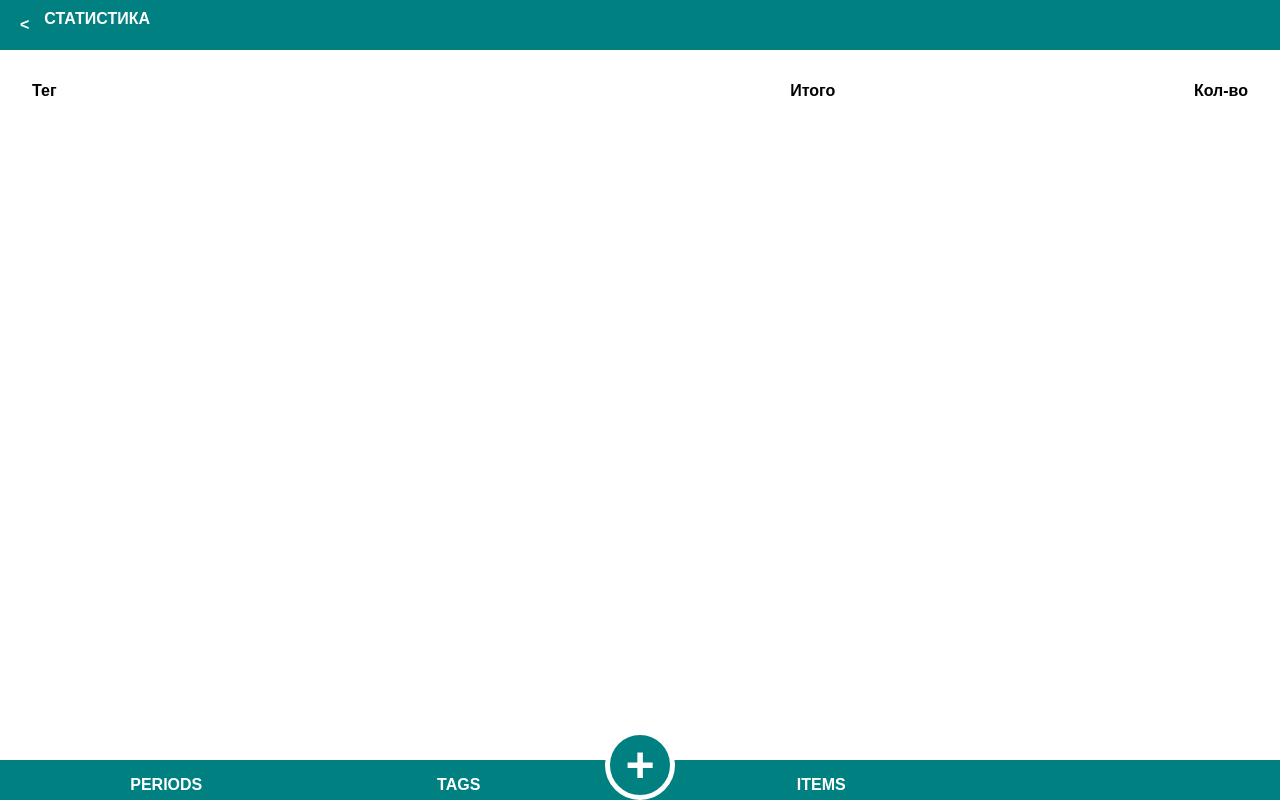
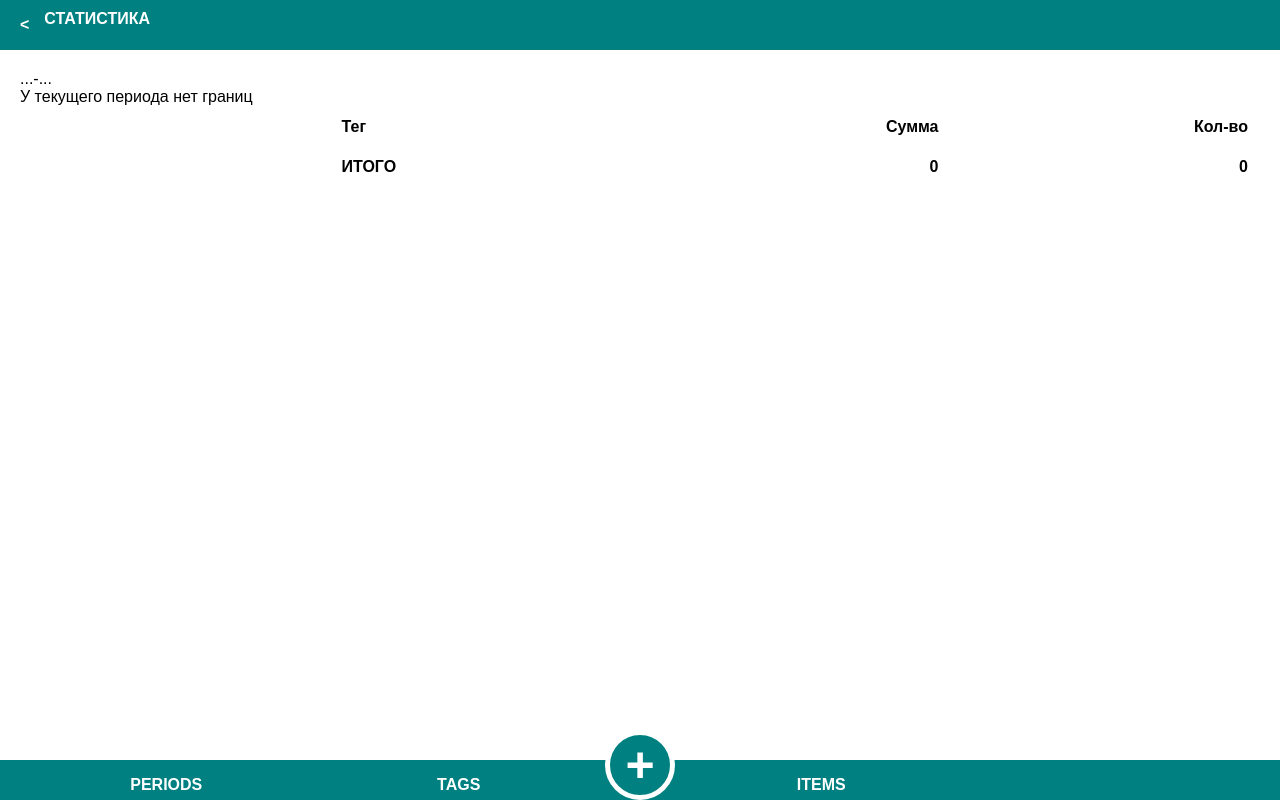
Before and after one commit to mohnatus/wallet-react, a React (Create React App) app: page /wallet/stats in a window 1280 px wide. Built offline with nearby package versions, Linux system fonts and the light colour scheme.

Commit message:
Доработки статистики

```diff
--- a/src/features/stats/periodStats/index.tsx
+++ b/src/features/stats/periodStats/index.tsx
@@ -1,4 +1,4 @@
-import { FC } from "react";
+import { FC, useEffect, useState } from "react";
 import { TItem, TPeriod, TTag } from "../../../types";
 import { useSelector } from "react-redux";
 import { selectPeriodInterval } from "../../periods/periodsSlice";
@@ -9,6 +9,8 @@ import { getStats } from "../../../utils/stats";
 
 import s from "./style.module.css";
 import { TagStats } from "./tagStats";
+import { getDiff } from "../../../utils/date";
+import { formatInterval } from "../../../utils/intervals";
 
 export type TPeriodStatsProps = {
   period?: TPeriod | null;
@@ -23,10 +25,20 @@ export const PeriodStats: FC<TPeriodStatsProps> = ({ period }) => {
   );
   const tags = useSelector(selectAllTags);
 
+  const [inactive, setInactive] = useState<Record<string, boolean>>({});
+
+  const handleToggle = (tagId: number) => {
+    setInactive((prev) => ({
+      ...prev,
+      [tagId]: !prev[tagId],
+    }));
+  };
+
   const stats = getStats(items);
 
   const sortedTags = tags.map((tag) => {
     const tagItems = stats[tag.id] || [];
+    tagItems.sort((a, b) => a.createdAt - b.createdAt);
     return {
       tag,
       items: tagItems,
@@ -36,23 +48,57 @@ export const PeriodStats: FC<TPeriodStatsProps> = ({ period }) => {
 
   sortedTags.sort((a, b) => b.total - a.total);
 
+  const activeTags = sortedTags.filter((tag) => !inactive[tag.tag.id]);
+  const inactiveTags = sortedTags.filter((tag) => inactive[tag.tag.id]);
+
+  const total = activeTags.reduce((total, tag) => total + tag.total, 0);
+  const count = activeTags.reduce((count, tag) => count + tag.items.length, 0);
+
   return (
     <div>
+      <div>{formatInterval(interval)}</div>
+      <div>
+        {interval[1] && "Период завершен"}
+        {!interval[0] && !interval[1] && "У текущего периода нет границ"}
+      </div>
+      <div>
+        {interval[0] &&
+          `Длительность периода - ${getDiff(interval[0], interval[1])} дней`}
+      </div>
       <table className={s.Table}>
         <thead>
           <tr>
+            <th></th>
             <th align="left">Тег</th>
-            <th align="right">Итого</th>
+            <th align="right">Сумма</th>
             <th align="right">Кол-во</th>
+          </tr>
+          <tr>
+            <th></th>
+            <th align="left">ИТОГО</th>
+            <th align="right">{total}</th>
+            <th align="right">{count}</th>
           </tr>
         </thead>
         <tbody>
-          {sortedTags.map((tagStats) => (
+          {activeTags.map((tagStats) => (
             <TagStats
               key={tagStats.tag.id}
               tag={tagStats.tag}
               items={tagStats.items}
               total={tagStats.total}
+              active={!inactive[tagStats.tag.id]}
+              onToggle={handleToggle}
+            />
+          ))}
+          {inactiveTags.map((tagStats) => (
+            <TagStats
+              key={tagStats.tag.id}
+              tag={tagStats.tag}
+              items={tagStats.items}
+              total={tagStats.total}
+              active={!inactive[tagStats.tag.id]}
+              onToggle={handleToggle}
             />
           ))}
         </tbody>
--- a/src/features/stats/periodStats/style.module.css
+++ b/src/features/stats/periodStats/style.module.css
@@ -5,3 +5,7 @@
 .Table th, .Table td {
   padding: 10px;
 }
+
+.Inactive {
+  opacity: 0.5;
+}
--- a/src/features/stats/periodStats/tagStats.tsx
+++ b/src/features/stats/periodStats/tagStats.tsx
@@ -1,30 +1,37 @@
 import { FC } from "react";
 import { TStatsItem, TTag, TTagStats } from "../../../types";
 import { formatDate } from "../../../utils/date";
+
+import s from './style.module.css'
 
 export type TTagStatsProps = {
   tag: TTag;
   items: TStatsItem[];
   total: number;
+  active: boolean;
+  onToggle: (tagId: number) => void;
 };
 
-export const TagStats: FC<TTagStatsProps> = ({ tag, items, total }) => {
+export const TagStats: FC<TTagStatsProps> = ({ tag, items, total, active, onToggle }) => {
   return (
     <>
       <tr>
-        <td>{tag.name}</td>
-        <td align="right">{total}</td>
-        <td align="right">{items.length}</td>
+        <td>
+          <input type="checkbox" checked={active} onChange={e => onToggle(tag.id)} />
+        </td>
+        <td className={active ? '' : s.Inactive}>{tag.name}</td>
+        <td align="right">{ active ? total : ''}</td>
+        <td align="right">{ active ? items.length : ''}</td>
       </tr>
-      <tr>
-        <td colSpan={3}>
+      {active && <tr>
+        <td colSpan={4}>
           {items.map((item) => (
             <div key={item.id}>
               {formatDate(item.createdAt)} - {item.total} ({item.text})
             </div>
           ))}
         </td>
-      </tr>
+      </tr>}
     </>
   );
 };
--- a/src/layouts/layout/index.tsx
+++ b/src/layouts/layout/index.tsx
@@ -68,7 +68,7 @@ export const Layout: FC<PropsWithChildren> = ({ children }) => {
           Start period
         </Button>
 
-        <PeriodsList onSelect={() => periodsPanelRef.current?.close} />
+        <PeriodsList onSelect={() => periodsPanelRef.current?.close()} />
       </Panel>
 
       <Panel ref={tagsPanelRef}>
--- a/src/utils/date.ts
+++ b/src/utils/date.ts
@@ -8,3 +8,11 @@ export function formatDate(date: Date | number | null) {
   const _date = _getDate(date);
   return `${_date.getDate()}.${_date.getMonth() + 1}.${_date.getFullYear()}`;
 }
+
+export function getDiff(date1: Date | number, date2?: Date | number | null) {
+  if (!date2) date2 = new Date()
+  const diff = Math.floor((+date2 - +date1) / 1000);
+  const hours = diff / 60 / 60;
+  const days = hours / 24;
+  return Math.floor(days);
+}
```
